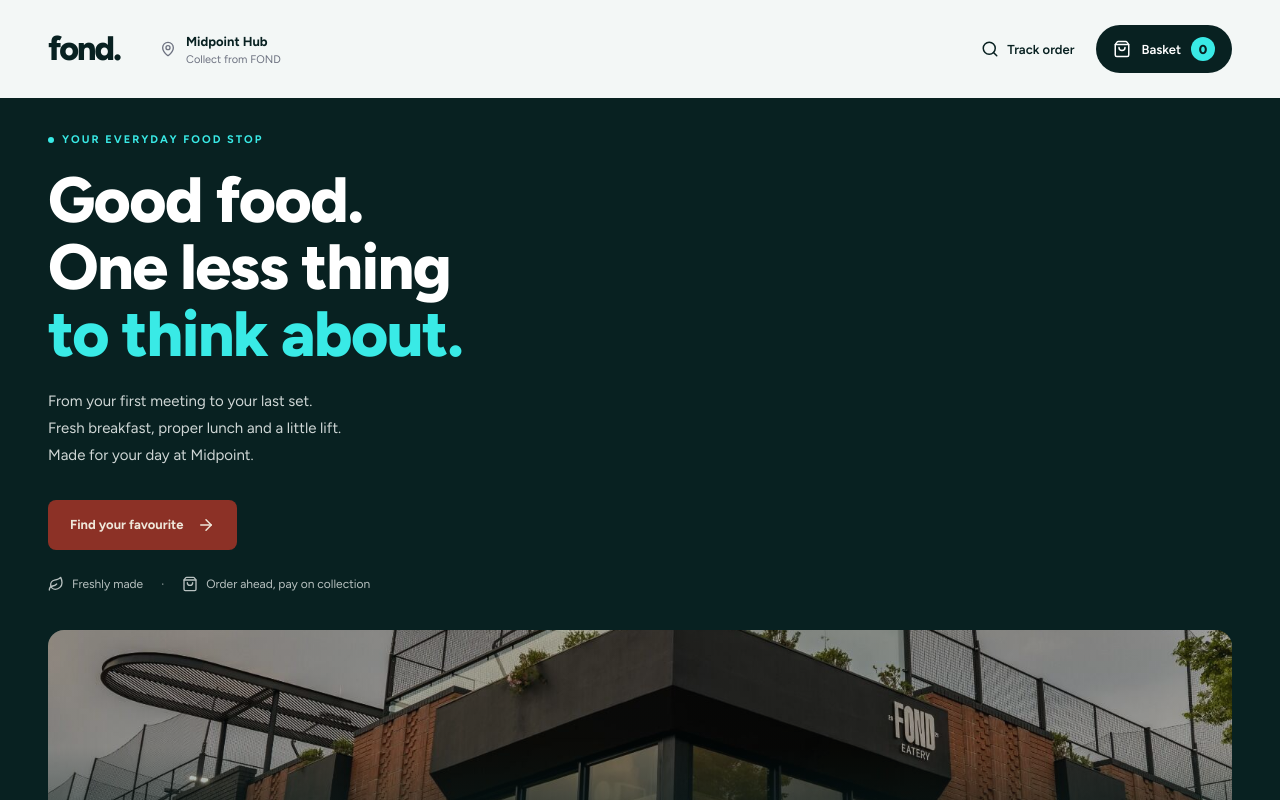
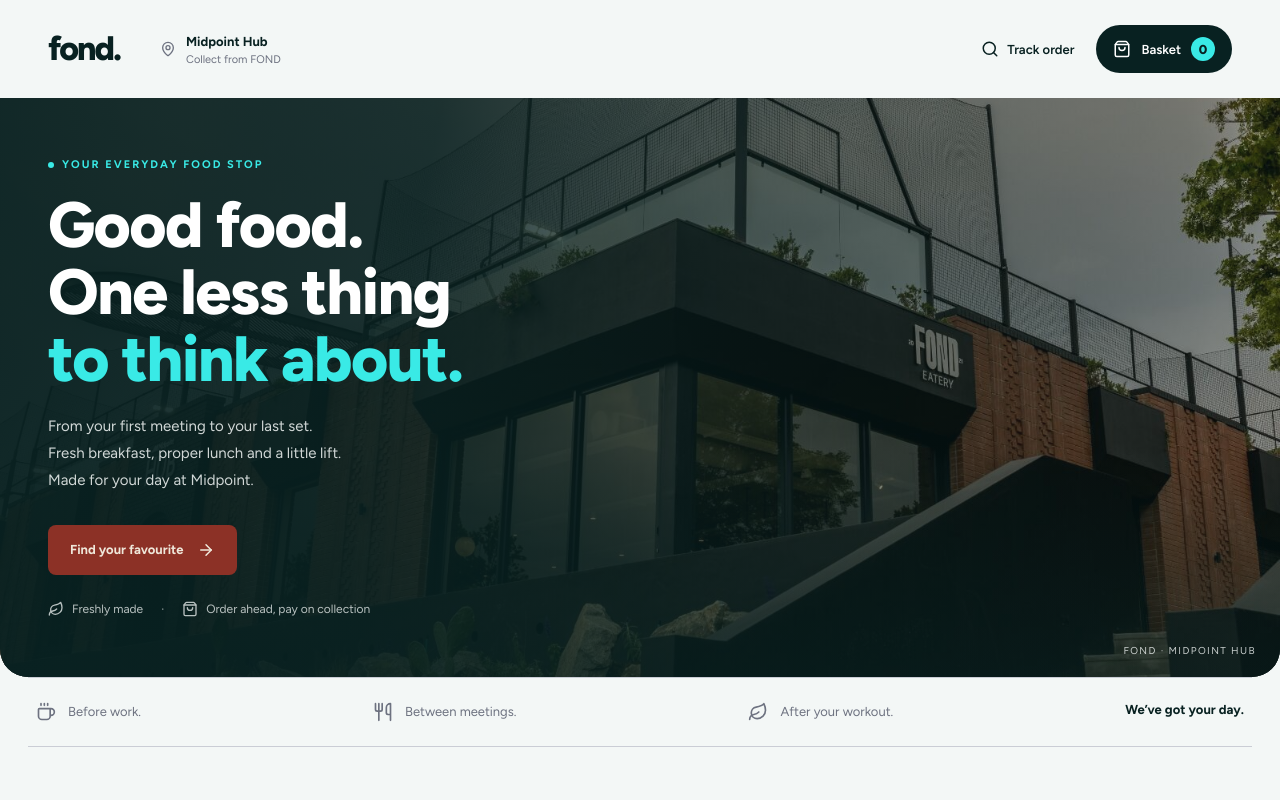
Before and after one commit to blendproperty/fond, a Next.js app: page / in a window 1280 px wide. Shown: the top 800 px of the page. Built offline with nearby package versions, Linux system fonts and the light colour scheme.

Commit message:
Make hero photo a full-bleed background instead of a small panel

```diff
--- a/src/app/globals.css
+++ b/src/app/globals.css
@@ -34,10 +34,10 @@
 .quiet{display:flex;align-items:center;gap:8px;background:none;color:var(--ink);font-size:13px;font-weight:600;padding:10px}
 .basket-button{display:flex;gap:10px;align-items:center;border-radius:30px;background:var(--ink);color:var(--paper);padding:12px 17px;font-size:13px;font-weight:600}
 .basket-button b{display:grid;place-items:center;background:var(--aqua);color:var(--ink);border-radius:50%;width:24px;height:24px;font-weight:800}
-.hero{background:var(--ink);border-radius:0 0 28px 28px;color:var(--paper)}
-.hero>*{max-width:1320px;margin:auto}
-.hero{max-width:none;padding:0 0 10px;display:block}
-.hero-copy{padding:35px 48px 10px;max-width:1320px;margin:auto}
+.hero{position:relative;overflow:hidden;background:var(--ink);border-radius:0 0 28px 28px;color:var(--paper);max-width:none;padding:0;display:block;min-height:560px}
+.hero-bg{position:absolute;inset:0;width:100%;height:100%;object-fit:cover;z-index:0}
+.hero::after{content:'';position:absolute;inset:0;background:linear-gradient(100deg,rgba(8,33,33,.94) 0,rgba(8,33,33,.88) 32%,rgba(8,33,33,.55) 58%,rgba(8,33,33,.25) 100%),linear-gradient(0deg,rgba(8,33,33,.55),rgba(8,33,33,0) 40%);z-index:1}
+.hero-copy{position:relative;z-index:2;padding:60px 48px;max-width:1320px;margin:auto}
 .eyebrow{font-size:11px;font-weight:700;letter-spacing:2px;display:flex;gap:8px;align-items:center;color:var(--aqua)}
 .eyebrow>span{width:6px;height:6px;border-radius:50%;background:var(--aqua)}
 h1{font-size:clamp(38px,5vw,64px);line-height:1.05;margin:20px 0;color:var(--paper)}
@@ -45,14 +45,9 @@
 .intro{font-size:15px;line-height:1.8;color:var(--mist);opacity:.85;max-width:520px}
 .primary{background:var(--oxblood);color:var(--bone);padding:16px 22px;border-radius:8px;display:inline-flex;align-items:center;justify-content:center;gap:14px;font-weight:700;font-size:13px}
 .hero-cta{margin-top:16px}
-.hero-foot{display:flex;gap:8px;align-items:center;font-size:12px;margin-top:26px;color:var(--mist);opacity:.75;padding-bottom:28px}
+.hero-foot{display:flex;gap:8px;align-items:center;font-size:12px;margin-top:26px;color:var(--mist);opacity:.75}
 .hero-foot>span{margin:0 10px}
-.hero-art{position:relative;margin:0 48px 35px;border-radius:16px;overflow:hidden;min-height:260px;padding:24px;display:flex;justify-content:space-between;align-items:flex-end;color:var(--paper);max-width:1224px}
-.hero-art img{position:absolute;inset:0;width:100%;height:100%;object-fit:cover;z-index:0}
-.hero-art::after{content:'';position:absolute;inset:0;background:linear-gradient(0deg,rgba(8,33,33,.85),rgba(8,33,33,.15) 55%);z-index:1}
-.hero-art>*:not(img){position:relative;z-index:2}
-.art-label{font-size:17px;color:var(--aqua);font-weight:600}
-.art-caption{font-size:10px;letter-spacing:1.4px;color:var(--mist);opacity:.8;align-self:flex-end}
+.hero-photo-caption{position:absolute;z-index:2;right:24px;bottom:20px;font-size:10px;letter-spacing:1.4px;color:var(--mist);opacity:.8}
 .promise{border-top:1px solid var(--line);border-bottom:1px solid var(--line);max-width:1224px;margin:auto;display:flex;justify-content:space-between;padding:24px 8px;gap:15px;font-size:13px;color:var(--ink)}
 .promise span{display:flex;gap:12px;align-items:center;color:var(--slate)}
 .promise strong{color:var(--ink)}
@@ -163,6 +158,6 @@
 .staff-cart h3{display:flex;align-items:center;gap:8px;font-size:13px;color:var(--ink);margin-bottom:6px}
 
 @media(max-width:900px){.staff-columns{grid-template-columns:1fr}.staff-item-grid{grid-template-columns:repeat(2,1fr)}}
-@media(max-width:800px){.header{padding:20px 24px;gap:20px}.hero-copy{padding:25px 24px 5px}.hero-art{margin:0 24px 30px}.promise{margin:0 24px;font-size:11px;flex-wrap:wrap}.promise strong{display:none}.menu-section{padding:40px 24px}.section-top h2{font-size:28px}.collection-badge{display:none}.meal-grid{grid-template-columns:repeat(2,1fr);gap:14px}.meal-content{padding:14px}.meal-content h3{font-size:15px}.meal-art{height:120px}.food-symbol{font-size:48px}.install,footer{margin:0;padding-left:24px;padding-right:24px}}
-@media(max-width:560px){.header{gap:16px;padding:18px 20px}.wordmark{font-size:28px}.location small{font-size:9px}.location strong{font-size:11px}nav{gap:8px}.basket-button{padding:9px}.basket-button>span{display:none}.hero-copy{padding:20px 20px 5px}h1{font-size:40px;margin:16px 0}.intro{font-size:14px}.hero-art{margin:0 20px 24px;min-height:180px}.promise{margin:0 20px;gap:14px;padding:16px 0}.promise span{gap:5px;font-size:10px}.promise svg{width:15px}.menu-section{padding:30px 20px}.section-top h2{font-size:28px}.eyebrow{font-size:10px;letter-spacing:1px}.meal-grid{grid-template-columns:1fr;gap:16px}.meal-art{height:160px}.food-symbol{font-size:64px}.install,footer{padding-left:20px;padding-right:20px}footer{flex-wrap:wrap;gap:12px;padding-bottom:100px}footer span:last-child{width:100%;margin:0}.mobile-basket{display:flex;align-items:center;gap:10px;position:fixed;bottom:16px;left:16px;right:16px;padding:16px;background:var(--ink);color:var(--paper);border-radius:10px;box-shadow:0 4px 20px rgba(0,0,0,.2);z-index:10}.mobile-basket strong{margin-left:auto}.drawer header,.drawer-scroll{padding:18px}.cart-line{gap:10px}.cart-art{width:46px;height:46px}.cart-line h3{font-size:13px}.staff-app{padding:14px}.staff-header{flex-wrap:wrap;gap:12px}}
+@media(max-width:800px){.header{padding:20px 24px;gap:20px}.hero{min-height:480px}.hero-copy{padding:40px 24px}.promise{margin:0 24px;font-size:11px;flex-wrap:wrap}.promise strong{display:none}.menu-section{padding:40px 24px}.section-top h2{font-size:28px}.collection-badge{display:none}.meal-grid{grid-template-columns:repeat(2,1fr);gap:14px}.meal-content{padding:14px}.meal-content h3{font-size:15px}.meal-art{height:120px}.food-symbol{font-size:48px}.install,footer{margin:0;padding-left:24px;padding-right:24px}}
+@media(max-width:560px){.header{gap:16px;padding:18px 20px}.wordmark{font-size:28px}.location small{font-size:9px}.location strong{font-size:11px}nav{gap:8px}.basket-button{padding:9px}.basket-button>span{display:none}.hero{min-height:420px}.hero-copy{padding:30px 20px}h1{font-size:40px;margin:16px 0}.intro{font-size:14px}.hero-photo-caption{right:20px;bottom:14px}.promise{margin:0 20px;gap:14px;padding:16px 0}.promise span{gap:5px;font-size:10px}.promise svg{width:15px}.menu-section{padding:30px 20px}.section-top h2{font-size:28px}.eyebrow{font-size:10px;letter-spacing:1px}.meal-grid{grid-template-columns:1fr;gap:16px}.meal-art{height:160px}.food-symbol{font-size:64px}.install,footer{padding-left:20px;padding-right:20px}footer{flex-wrap:wrap;gap:12px;padding-bottom:100px}footer span:last-child{width:100%;margin:0}.mobile-basket{display:flex;align-items:center;gap:10px;position:fixed;bottom:16px;left:16px;right:16px;padding:16px;background:var(--ink);color:var(--paper);border-radius:10px;box-shadow:0 4px 20px rgba(0,0,0,.2);z-index:10}.mobile-basket strong{margin-left:auto}.drawer header,.drawer-scroll{padding:18px}.cart-line{gap:10px}.cart-art{width:46px;height:46px}.cart-line h3{font-size:13px}.staff-app{padding:14px}.staff-header{flex-wrap:wrap;gap:12px}}
 @media(prefers-reduced-motion:reduce){html{scroll-behavior:auto}}
--- a/src/components/ordering-app.tsx
+++ b/src/components/ordering-app.tsx
@@ -111,8 +111,7 @@
   return <>
     <header className="header"><a href="/" className="wordmark" aria-label="FOND home">fond<span>.</span></a><div className="location"><MapPin size={16} /><div><strong>Midpoint Hub</strong><small>Collect from FOND</small></div></div><nav><button className="quiet" onClick={() => { setPanel('track'); setTracked(null); setTrackError(''); }}><Search size={18} /> Track order</button><button className="basket-button" aria-label="Basket" onClick={() => setPanel('basket')}><ShoppingBag size={18} /><span>Basket</span><b>{count}</b></button></nav></header>
     <main id="main">
-      <section className="hero"><div className="hero-copy"><p className="eyebrow"><span />YOUR EVERYDAY FOOD STOP</p><h1>Good food.<br />One less thing<br /><em>to think about.</em></h1><p className="intro">From your first meeting to your last set.<br />Fresh breakfast, proper lunch and a little lift.<br />Made for your day at Midpoint.</p><a className="primary hero-cta" href="#menu">Find your favourite <ArrowRight size={18} /></a><div className="hero-foot"><Leaf size={16} /> Freshly made <span>·</span><ShoppingBag size={16} /> Order ahead, pay on collection</div></div>
-        <div className="hero-art" aria-label="FOND Eatery at Midpoint Hub"><img src="/images/fond-hero.jpg" alt="The FOND Eatery entrance at Midpoint Hub" loading="eager" /><div className="art-label">a little<br /><i>everyday good.</i></div><span className="art-caption">FOND · MIDPOINT HUB</span></div></section>
+      <section className="hero"><img className="hero-bg" src="/images/fond-hero.jpg" alt="The FOND Eatery entrance at Midpoint Hub" loading="eager" /><div className="hero-copy"><p className="eyebrow"><span />YOUR EVERYDAY FOOD STOP</p><h1>Good food.<br />One less thing<br /><em>to think about.</em></h1><p className="intro">From your first meeting to your last set.<br />Fresh breakfast, proper lunch and a little lift.<br />Made for your day at Midpoint.</p><a className="primary hero-cta" href="#menu">Find your favourite <ArrowRight size={18} /></a><div className="hero-foot"><Leaf size={16} /> Freshly made <span>·</span><ShoppingBag size={16} /> Order ahead, pay on collection</div></div><span className="hero-photo-caption">FOND · MIDPOINT HUB</span></section>
       <section className="promise"><span><Coffee size={20} /> Before work.</span><span><Utensils size={20} /> Between meetings.</span><span><Leaf size={20} /> After your workout.</span><strong>We&rsquo;ve got your day.</strong></section>
       <section id="menu" className="menu-section"><div className="section-top"><div><p className="eyebrow">SOMETHING GOOD, WHEN YOU NEED IT</p><h2>What are you in the mood for?</h2></div><div className="collection-badge"><Clock3 size={18} /><span>Order ahead.<br /><strong>Collect at Midpoint.</strong></span></div></div>
         <div className="menu-toolbar"><div className="tabs scroll" role="tablist" aria-label="Menu category">{categories.map((c) => <button role="tab" aria-selected={category === c} key={c} onClick={() => setCategory(c)}>{c}</button>)}</div></div>
```
